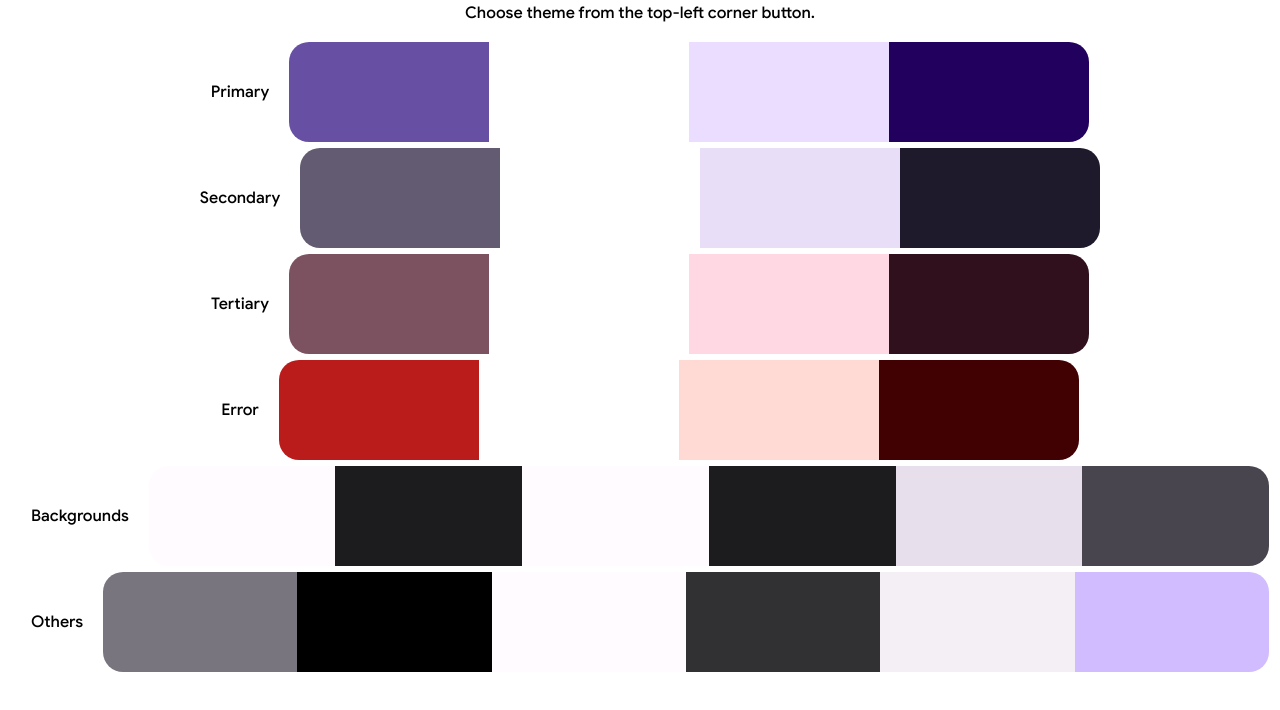
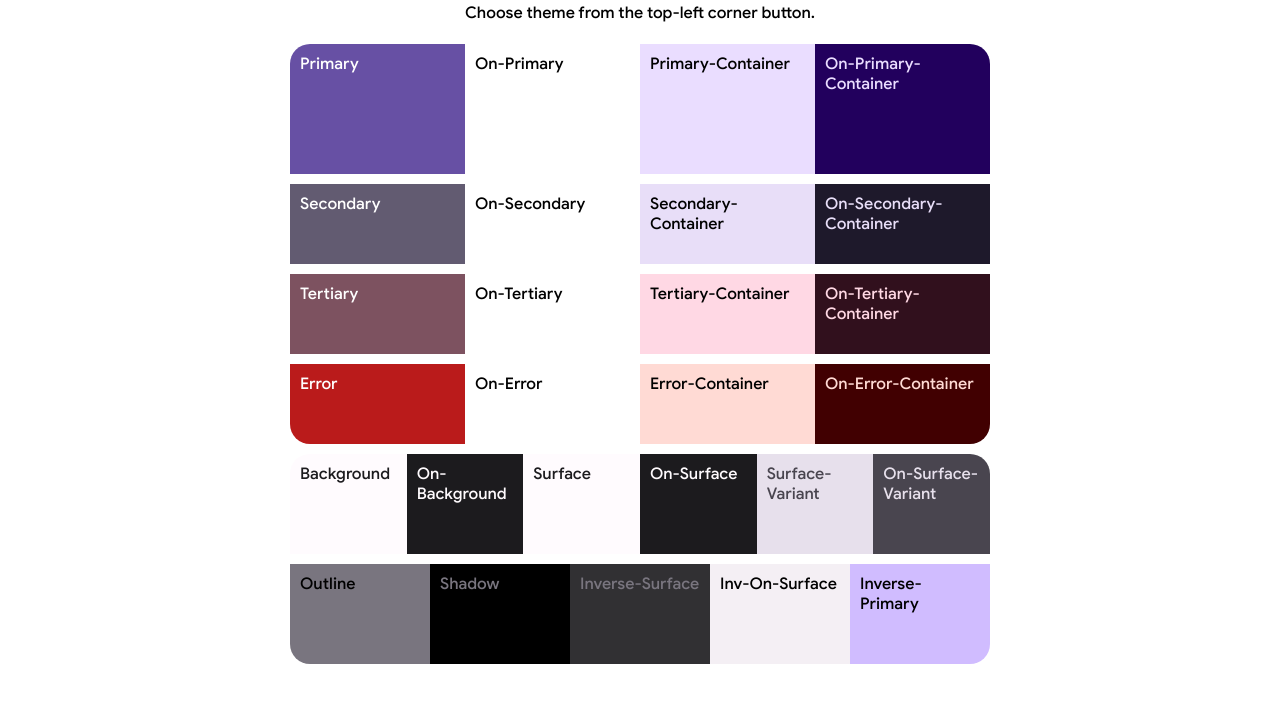
Before and after one commit to soumya-99/material-you-color-picker, a plain HTML site: page index.html in a window 1280 px wide. Shown: the part 90-800 px from the top of the page. Drawn offline with Linux system fonts and the light colour scheme.

Commit message:
style changed completely

```diff
--- a/index.html
+++ b/index.html
@@ -12,57 +12,108 @@
 
 <body>
     <material-theme-control></material-theme-control>
-    <div class="header" align="center">
+    <div class="header">
         <h1>Material You Color Picker</h1>
         <p>Choose theme from the top-left corner button.</p>
     </div>
+    <div class="color-section">
         <div class="container">
-        <div class="tags">Primary</div>
-        <div id="box1"></div>
-        <div id="box2"></div>
-        <div id="box3"></div>
-        <div id="box4"></div>
+            <div id="box1">
+                <div id="tags">Primary</div>
+            </div>
+            <div id="box2">
+                <div id="tags">On-Primary</div>
+            </div>
+            <div id="box3">
+                <div id="tags">Primary-Container</div>
+            </div>
+            <div id="box4">
+                <div id="tags">On-Primary-Container</div>
+            </div>
         </div>
         <div class="container">
-        <div class="tags">Secondary</div>
-        <div id="box5"></div>
-        <div id="box6"></div>
-        <div id="box7"></div>
-        <div id="box8"></div>
+            <div id="box5">
+                <div id="tags">Secondary</div>
+            </div>
+            <div id="box6">
+                <div id="tags">On-Secondary</div>
+            </div>
+            <div id="box7">
+                <div id="tags">Secondary-Container</div>
+            </div>
+            <div id="box8">
+                <div id="tags">On-Secondary-Container</div>
+            </div>
         </div>
         <div class="container">
-        <div class="tags">Tertiary</div>
-        <div id="box9"></div>
-        <div id="box10"></div>
-        <div id="box11"></div>
-        <div id="box12"></div>
+            <div id="box9">
+                <div id="tags">Tertiary</div>
+            </div>
+            <div id="box10">
+                <div id="tags">On-Tertiary</div>
+            </div>
+            <div id="box11">
+                <div id="tags">Tertiary-Container</div>
+            </div>
+            <div id="box12">
+                <div id="tags">On-Tertiary-Container</div>
+            </div>
         </div>
         <div class="container">
-        <div class="tags">Error</div>
-        <div id="box13"></div>
-        <div id="box14"></div>
-        <div id="box15"></div>
-        <div id="box16"></div>
+            <div id="box13">
+                <div id="tags">Error</div>
+            </div>
+            <div id="box14">
+                <div id="tags">On-Error</div>
+            </div>
+            <div id="box15">
+                <div id="tags">Error-Container</div>
+            </div>
+            <div id="box16">
+                <div id="tags">On-Error-Container</div>
+            </div>
+        </div>
+    </div>
+
+    <div class="color-section">
+        <div class="container">
+            <div id="box17">
+                <div id="tags">Background</div>
+            </div>
+            <div id="box18">
+                <div id="tags">On-Background</div>
+            </div>
+            <div id="box19">
+                <div id="tags">Surface</div>
+            </div>
+            <div id="box20">
+                <div id="tags">On-Surface</div>
+            </div>
+            <div id="box21">
+                <div id="tags">Surface-Variant</div>
+            </div>
+            <div id="box22">
+                <div id="tags">On-Surface-Variant</div>
+            </div>
         </div>
 
         <div class="container">
-        <div class="tags">Backgrounds</div>
-        <div id="box17"></div>
-        <div id="box18"></div>
-        <div id="box19"></div>
-        <div id="box20"></div>
-        <div id="box21"></div>
-        <div id="box22"></div>
+            <div id="box23">
+                <div id="tags">Outline</div>
             </div>
-
-    <div class="container">
-        <div class="tags">Others</div>
-        <div id="box23"></div>
-        <div id="box24"></div>
-        <div id="box25"></div>
-        <div id="box26"></div>
-        <div id="box27"></div>
-        <div id="box28"></div>
+            <div id="box24">
+                <div id="tags">Shadow</div>
+            </div>
+            <div id="box25">
+                <div id="tags">Inverse-Surface</div>
+            </div>
+            <div id="box26">
+                <div id="tags">Inv-On-Surface</div>
+            </div>
+            <div id="box27">
+                <div id="tags">Inverse-Primary</div>
+            </div>
+        </div>
     </div>
 </body>
 
--- a/style.css
+++ b/style.css
@@ -1,10 +1,10 @@
 @font-face {
-    font-family: "GoogleSans";
-    src: url("./font/GoogleSans-Medium.ttf");
+	font-family: "GoogleSans";
+	src: url("./font/GoogleSans-Medium.ttf");
 }
 
 body {
-    font-family: "GoogleSans";
+	font-family: "GoogleSans";
 }
 
 p {
@@ -15,15 +15,32 @@ h1 {
 	margin-top: -9px;
 }
 
-.tags {
-    margin: 20px;
+.header {
+	display: flex;
+	flex-direction: column;
+	justify-content: center;
+	align-items: center;
+}
+
+.color-section {
+	display: flex;
+	flex-direction: column;
+	justify-content: center;
+	align-items: center;
+}
+
+#tags {
+	margin: 10px;
 }
 
 .container {
 	display: flex;
-	justify-content: center;
-	align-items: center;
-	padding: 3px;
+	justify-content: space-evenly;
+	width: 100%;
+	margin-top: 5px;
+	margin-bottom: 5px;
+	min-width: 700px;
+	max-width: 700px;
 }
 
 .dark-theme {
@@ -32,181 +49,188 @@ h1 {
 }
 
 #box1 {
-	width: 200px;
-	height: 100px;
+	width: 100%;
+	height: 130px;
 	background-color: var(--md-sys-color-primary);
-	border-radius: 20px 0 0 20px;
+	color: var(--md-sys-color-on-primary);
+	border-top-left-radius: 20px;
 }
 
 #box2 {
-	width: 200px;
-	height: 100px;
+	width: 100%;
+	height: 130px;
 	background-color: var(--md-sys-color-on-primary);
 }
 
 #box3 {
-	width: 200px;
-	height: 100px;
+	width: 100%;
+	height: 130px;
 	background-color: var(--md-sys-color-primary-container);
 }
 
 #box4 {
-	width: 200px;
-	height: 100px;
+	width: 100%;
+	height: 130px;
 	background-color: var(--md-sys-color-on-primary-container);
-	border-radius: 0 20px 20px 0;
+	border-top-right-radius: 20px;
+	color: var(--md-sys-color-primary-container);
 }
 
 #box5 {
-	width: 200px;
-	height: 100px;
+	width: 100%;
+	height: 80px;
 	background-color: var(--md-sys-color-secondary);
-	border-radius: 20px 0 0 20px;
+	color: var(--md-sys-color-on-secondary);
 }
 
 #box6 {
-	width: 200px;
-	height: 100px;
+	width: 100%;
+	height: 80px;
 	background-color: var(--md-sys-color-on-secondary);
 }
 
 #box7 {
-	width: 200px;
-	height: 100px;
+	width: 100%;
+	height: 80px;
 	background-color: var(--md-sys-color-secondary-container);
 }
 
 #box8 {
-	width: 200px;
-	height: 100px;
+	width: 100%;
+	height: 80px;
 	background-color: var(--md-sys-color-on-secondary-container);
-	border-radius: 0 20px 20px 0;
+	color: var(--md-sys-color-secondary-container);
 }
 
 #box9 {
-	width: 200px;
-	height: 100px;
+	width: 100%;
+	height: 80px;
 	background-color: var(--md-sys-color-tertiary);
-	border-radius: 20px 0 0 20px;
+	color: var(--md-sys-color-on-tertiary);
 }
 
 #box10 {
-	width: 200px;
-	height: 100px;
+	width: 100%;
+	height: 80px;
 	background-color: var(--md-sys-color-on-tertiary);
 }
 
 #box11 {
-	width: 200px;
-	height: 100px;
+	width: 100%;
+	height: 80px;
 	background-color: var(--md-sys-color-tertiary-container);
 }
 
 #box12 {
-	width: 200px;
-	height: 100px;
+	width: 100%;
+	height: 80px;
 	background-color: var(--md-sys-color-on-tertiary-container);
-	border-radius: 0 20px 20px 0;
+	color: var(--md-sys-color-tertiary-container);
 }
 
 #box13 {
-	width: 200px;
-	height: 100px;
+	width: 100%;
+	height: 80px;
 	background-color: var(--md-sys-color-error);
-	border-radius: 20px 0 0 20px;
+	color: var(--md-sys-color-on-error);
+	border-bottom-left-radius: 20px;
 }
 
 #box14 {
-	width: 200px;
-	height: 100px;
+	width: 100%;
+	height: 80px;
 	background-color: var(--md-sys-color-on-error);
 }
 
 #box15 {
-	width: 200px;
-	height: 100px;
+	width: 100%;
+	height: 80px;
 	background-color: var(--md-sys-color-error-container);
 }
 
 #box16 {
-	width: 200px;
-	height: 100px;
+	width: 100%;
+	height: 80px;
 	background-color: var(--md-sys-color-on-error-container);
-	border-radius: 0 20px 20px 0;
+	color: var(--md-sys-color-error-container);
+	border-bottom-right-radius: 20px;
 }
 
 #box17 {
-	width: 200px;
+	width: 100%;
 	height: 100px;
 	background-color: var(--md-sys-color-background);
-	border-radius: 20px 0 0 20px;
+	color: var(--md-sys-color-on-background);
+	border-top-left-radius: 20px;
 }
 
 #box18 {
-	width: 200px;
+	width: 100%;
 	height: 100px;
 	background-color: var(--md-sys-color-on-background);
+	color: var(--md-sys-color-background);
 }
 
 #box19 {
-	width: 200px;
+	width: 100%;
 	height: 100px;
 	background-color: var(--md-sys-color-surface);
+	color: var(--md-sys-color-on-surface);
 }
 
 #box20 {
-	width: 200px;
+	width: 100%;
 	height: 100px;
 	background-color: var(--md-sys-color-on-surface);
+	color: var(--md-sys-color-surface);
 }
 
 #box21 {
-	width: 200px;
+	width: 100%;
 	height: 100px;
 	background-color: var(--md-sys-color-surface-variant);
+	color: var(--md-sys-color-on-surface-variant);
 }
 
 #box22 {
-	width: 200px;
+	width: 100%;
 	height: 100px;
 	background-color: var(--md-sys-color-on-surface-variant);
-	border-radius: 0 20px 20px 0;
+	color: var(--md-sys-color-surface-variant);
+	border-top-right-radius: 20px;
 }
 
 #box23 {
-	width: 200px;
+	width: 100%;
 	height: 100px;
 	background-color: var(--md-sys-color-outline);
-	border-radius: 20px 0 0 20px;
+	color: var(--md-sys-color-shadow);
+	border-bottom-left-radius: 20px;
 }
 
 #box24 {
-	width: 200px;
+	width: 100%;
 	height: 100px;
 	background-color: var(--md-sys-color-shadow);
+	color: var(--md-sys-color-outline);
 }
 
 #box25 {
-	width: 200px;
+	width: 100%;
 	height: 100px;
-	background-color: var(--md-sys-color-surface);
+	background-color: var(--md-sys-color-inverse-surface);
+	color: var(--md-sys-color-outline);
 }
 
 #box26 {
-	width: 200px;
-	height: 100px;
-	background-color: var(--md-sys-color-inverse-surface);
-}
-
-#box27 {
-	width: 200px;
+	width: 100%;
 	height: 100px;
 	background-color: var(--md-sys-color-inverse-on-surface);
 }
 
-#box28 {
-	width: 200px;
+#box27 {
+	width: 100%;
 	height: 100px;
 	background-color: var(--md-sys-color-inverse-primary);
-	border-radius: 0 20px 20px 0;
+	border-bottom-right-radius: 20px;
 }
```
Lines whose indentation alone changed are shown as unchanged.
